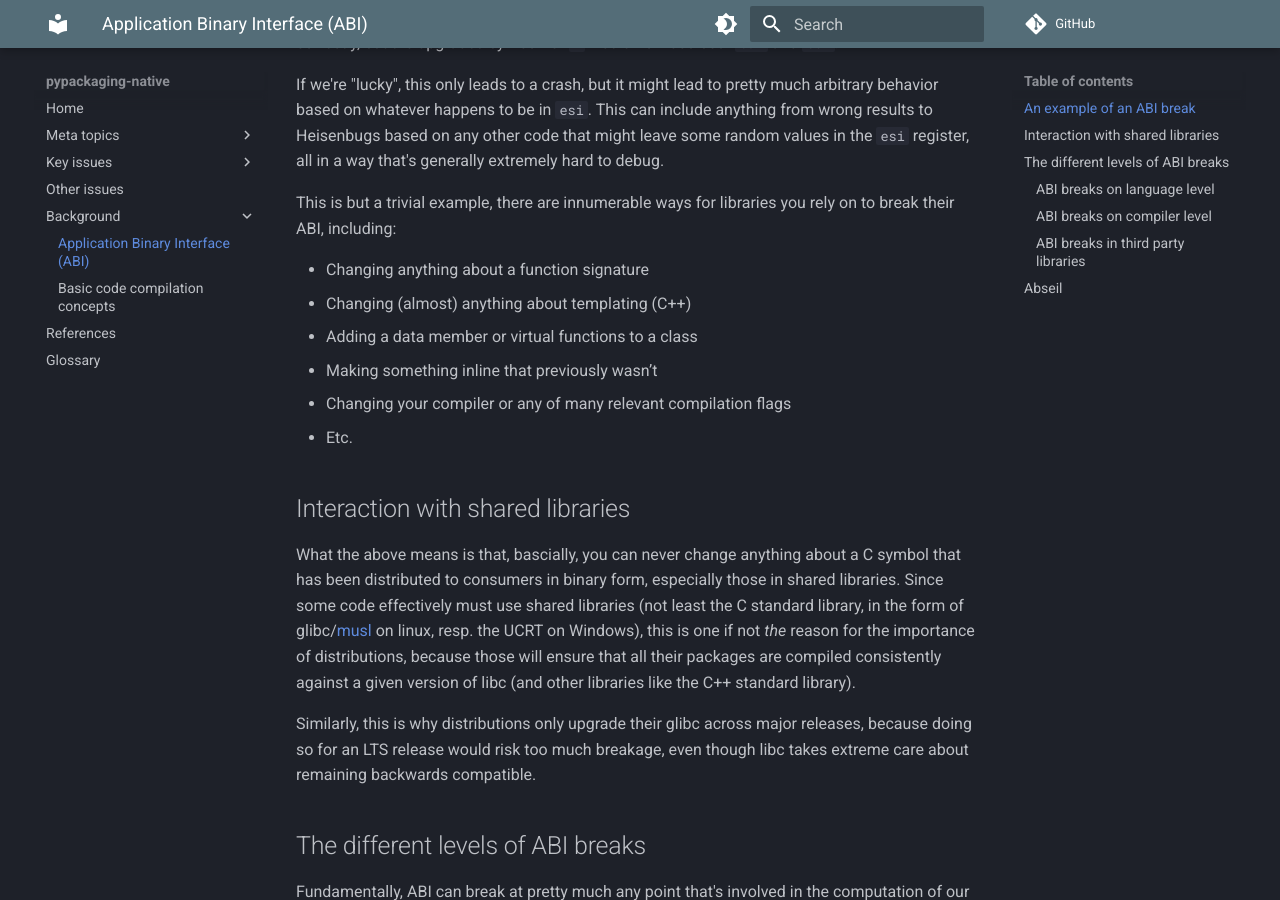
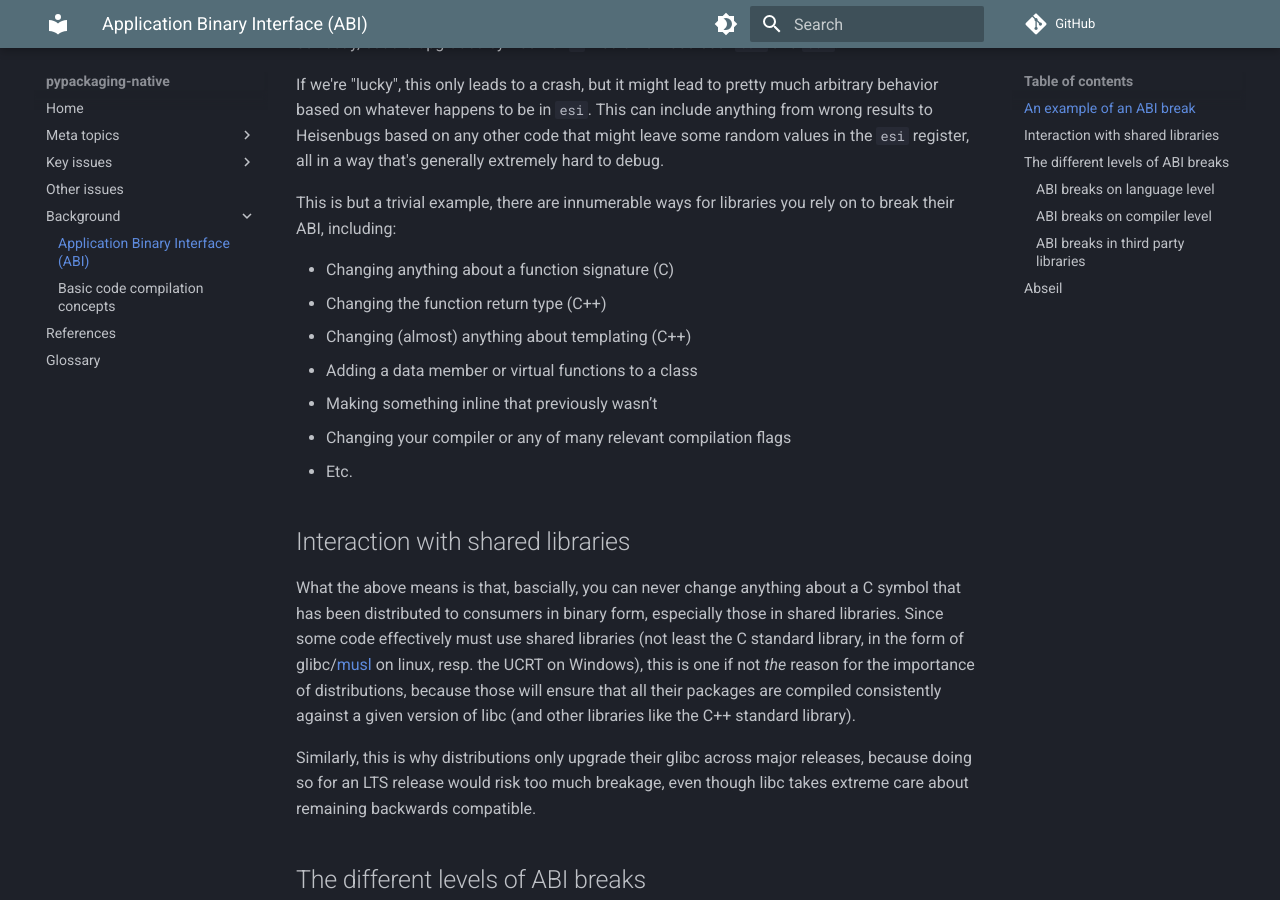
Before and after one commit to pypackaging-native/pypackaging-native, an MkDocs documentation site: the page built from docs/background/binary_interface.md, in a window 1280 px wide and 900 px high, scrolled down 1524 px. Built offline with MkDocs 1.6.1 and Material for MkDocs 9.7.7, drawn with Linux system fonts in a browser that asks for light colours; comment, search, counter and statistics services are not loaded.

Commit message:
clarify signature impact on ABI a bit more

```diff
--- a/docs/background/binary_interface.md
+++ b/docs/background/binary_interface.md
@@ -76,7 +76,8 @@ extremely hard to debug.
 This is but a trivial example, there are innumerable ways for libraries you
 rely on to break their ABI, including:
 
-- Changing anything about a function signature
+- Changing anything about a function signature (C)
+- Changing the function return type (C++)
 - Changing (almost) anything about templating (C++)
 - Adding a data member or virtual functions to a class
 - Making something inline that previously wasn’t
```
